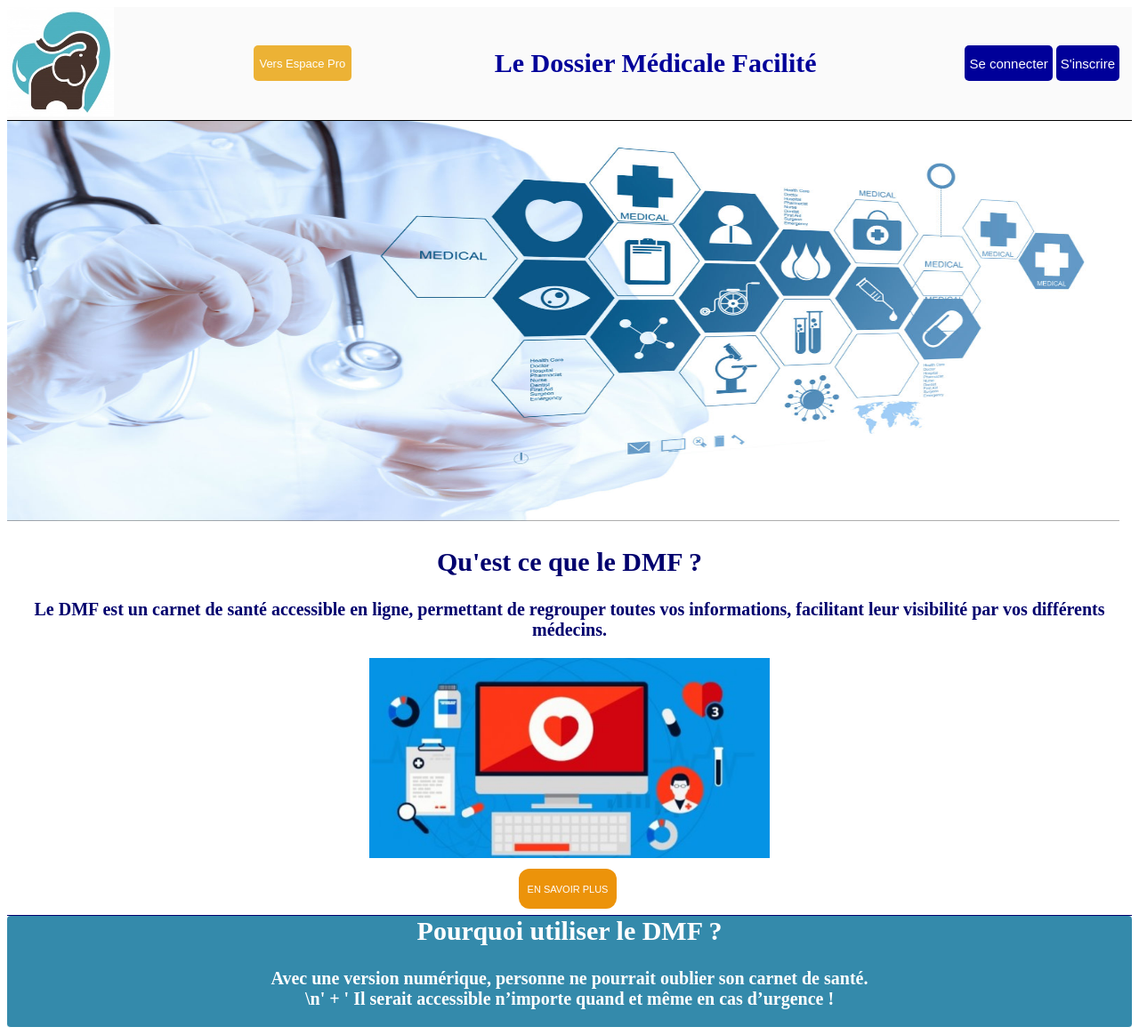
After one commit to nitsugua77/domefa, a PHP site: page /accueil_particulier.html in a window 1280 px wide; the page is wider, and only the part inside the window is pictured. The commit adds this page. Shown: that part at 89% size. Run offline with PHP 8.4, Linux system fonts and the light colour scheme.

Commit message:
pro particulier

```diff
--- /dev/null
+++ b/accueil_particulier.html
@@ -0,0 +1,120 @@
+<!DOCTYPE html>
+<html lang="en" xmlns:v-on="http://www.w3.org/1999/xhtml" xmlns:v-bind="http://www.w3.org/1999/xhtml">
+<head>
+    <meta charset="UTF-8">
+    <title>DMF</title>
+    <meta name="author" content="Les Pingouins du Désert">
+    <meta name="description" content="Dossier Médicale Facilité">
+    <meta name="keywords" content="Dosssier Médicale Facile Santé ">
+    <meta name="viewport" content="width=device-width, initial-scale=1">
+    <link rel="Stylesheet" href="home.css">
+
+
+</head>
+
+<body>
+<div>
+    <div class="container1">
+        <a class="item" href="accueil_particulier.html"><img src="logo2.png" alt="Dossier Médicale Facilité"></a>
+        <a href="accueil_pro.html"> <button class="button_espace_pro"> Vers Espace Pro</button></a>
+        <h1 class="title">Le Dossier Médicale Facilité</h1>
+        <div>
+            <ul class="grouped">
+
+                <li>
+                    <button class="button_header" onclick="document.getElementById('id01').style.display='block'" style="width:auto;"><span> Se connecter </span></button>
+                    <div id="id01" class="modal">
+
+                        <form class="modal-content animate" action="/action_page.php">
+                            <div class="imgcontainer">
+                                <span onclick="document.getElementById('id01').style.display='none'" class="close" title="Close Modal">&times;</span>
+                                <img src=".png" alt="Avatar" class="avatar">
+                            </div>
+
+                            <div class="container">
+                                <label for="NumeroCarteVitale"><b>Numero Securite sociale</b></label>
+                                <input type="text" placeholder="Securite sociale" name="NumeroCarteVitale" required>
+
+                                <label for="psw"><b>Mot de passe</b></label>
+                                <input type="password" placeholder="Mot de passe" name="psw" required>
+
+                                <button type="submit">Se connecter</button>
+
+                            </div>
+
+                            <div class="container" style="background-color:#f1f1f1">
+                                <button type="button" onclick="document.getElementById('id01').style.display='none'" class="cancelbtn">Cancel</button>
+
+                            </div>
+                        </form>
+                    </div>
+                </li>
+                <li>
+                    <button class="button_header" onclick="document.getElementById('id02').style.display='block'" style="width:auto;"><span> S'inscrire </span></button>
+                    <div id="id02" class="modal">
+
+                        <form class="modal-content animate" action="/action_page.php">
+                            <div class="imgcontainer">
+                                <h1 id="titre_modal_ins">Inscription</h1>
+                            </div>
+
+                            <div class="container">
+                                <button type="button" class="bouton_pro">Professionnel</button>
+                                <button type="button" class="bouton_particulier">Particulier</button>
+                            </div>
+
+                            <div class="container" style="background-color:#f1f1f1">
+                                <button type="button" onclick="document.getElementById('id02').style.display='none'" class="cancelbtn">Cancel</button>
+
+                            </div>
+                        </form>
+
+
+                    </div>
+
+                </li>
+            </ul>
+        </div>
+
+    </div>
+
+    <div class="container2">
+        <img src="2.jpg" alt="Dossier Médicale Facilité">
+        <div class="overlay"> DMF, votre Dossier Médicale Facilité !</div>
+    </div>
+
+    <div class="container3">
+        <h2> Qu'est ce que le DMF ?</h2>
+        <p> Le DMF est un carnet de santé accessible en ligne, permettant de regrouper toutes vos informations, facilitant leur visibilité par vos différents médecins. </p>
+        <img src="container3.png">
+
+        <br>
+
+        <button class="button_container3"><span> EN SAVOIR PLUS </span></button>
+        <br>
+    </div>
+
+    <div class="container4">
+        <h2> Pourquoi utiliser le DMF ?</h2>
+        <p>Avec une version numérique, personne ne pourrait oublier son carnet de santé.<br>\n' +
+            '            Il serait accessible n’importe quand et même en cas d’urgence ! </p>
+    </div>
+
+
+
+
+</div>
+
+<script>
+    // Get the modal
+    var modal = document.getElementById('id01');
+
+    // When the user clicks anywhere outside of the modal, close it
+    window.onclick = function(event) {
+        if (event.target == modal) {
+            modal.style.display = "none";
+        }
+    }
+</script>
+</body>
+</html>
--- a/accueil.html
+++ b/accueil_pro.html
@@ -17,7 +17,9 @@
 <body>
 <div>
     <div class="container1">
-        <a class="item" href="index.html"><img src="logo2.png" alt="Dossier Médicale Facilité"></a>
+        <a class="item" href="accueil_pro.html"><img src="logo2.png" alt="Dossier Médicale Facilité"></a>
+
+        <a href="accueil_particulier.html"> <button class="button_espace_particulier">Vers Espace Particulier</button></a>
         <h1 class="title">Le Dossier Médicale Facilité</h1>
         <div>
             <ul class="grouped">
--- a/home.css
+++ b/home.css
@@ -1,3 +1,5 @@
+
+
 
 @media screen and (min-width: 1024px) {
     .container1 {
@@ -424,3 +426,39 @@ span.psw {
     color: #000099;
     font-family: "Century Gothic", serif;
 }
+
+.button_espace_pro
+{
+    background-color: #ecb235;
+    /*display: inline-block;*/
+    border-radius: 5px;
+    border: none;
+    color: #FFFFFF;
+    text-align: center;
+    font-size: 13px;
+    width: 110px;
+    height: 40px;
+    padding: 5px;
+    margin-right: 4px;
+
+    transition: all 0.5s;
+    cursor: pointer;
+}
+
+.button_espace_particulier
+{
+    background-color: #32bf5a;
+    /*display: inline-block;*/
+    border-radius: 5px;
+    border: none;
+    color: #FFFFFF;
+    text-align: center;
+    font-size: 13px;
+    width: 110px;
+    height: 40px;
+    padding: 5px;
+    margin-right: 4px;
+
+    transition: all 0.5s;
+    cursor: pointer;
+}
```
